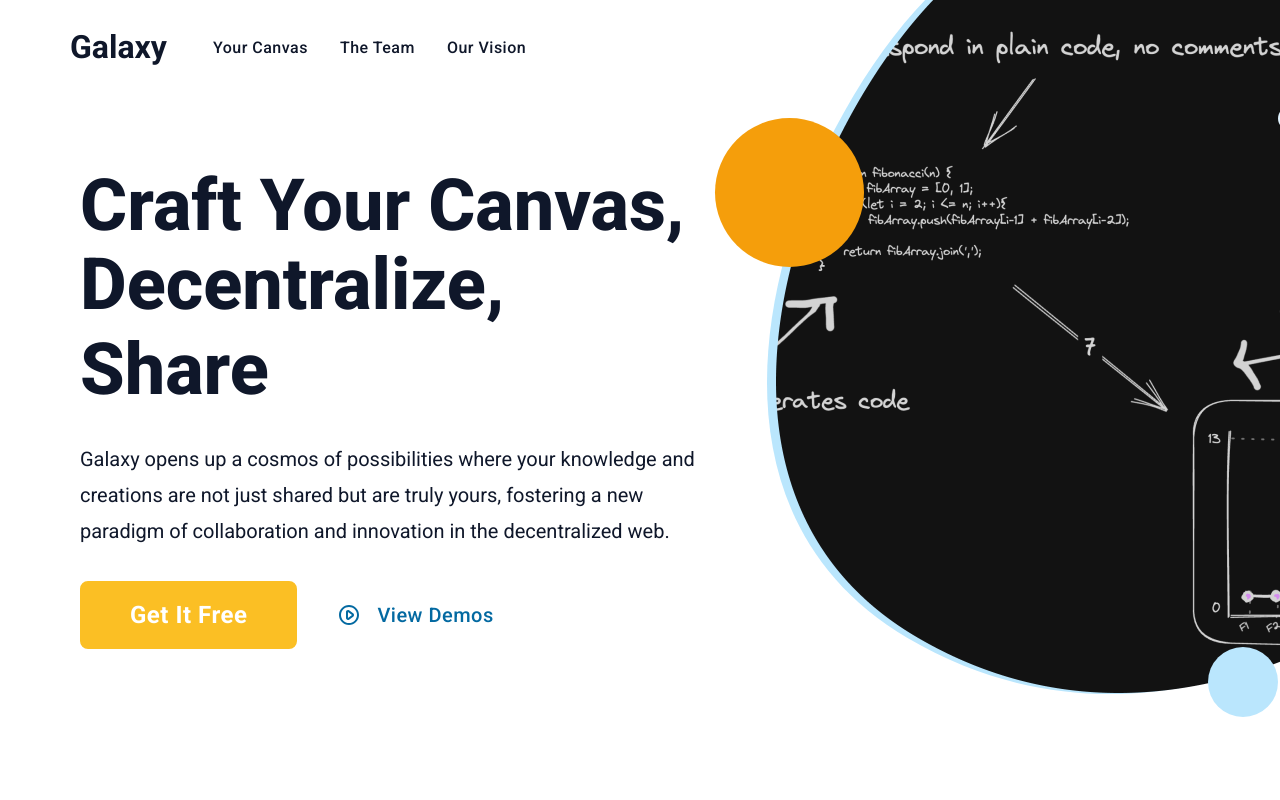
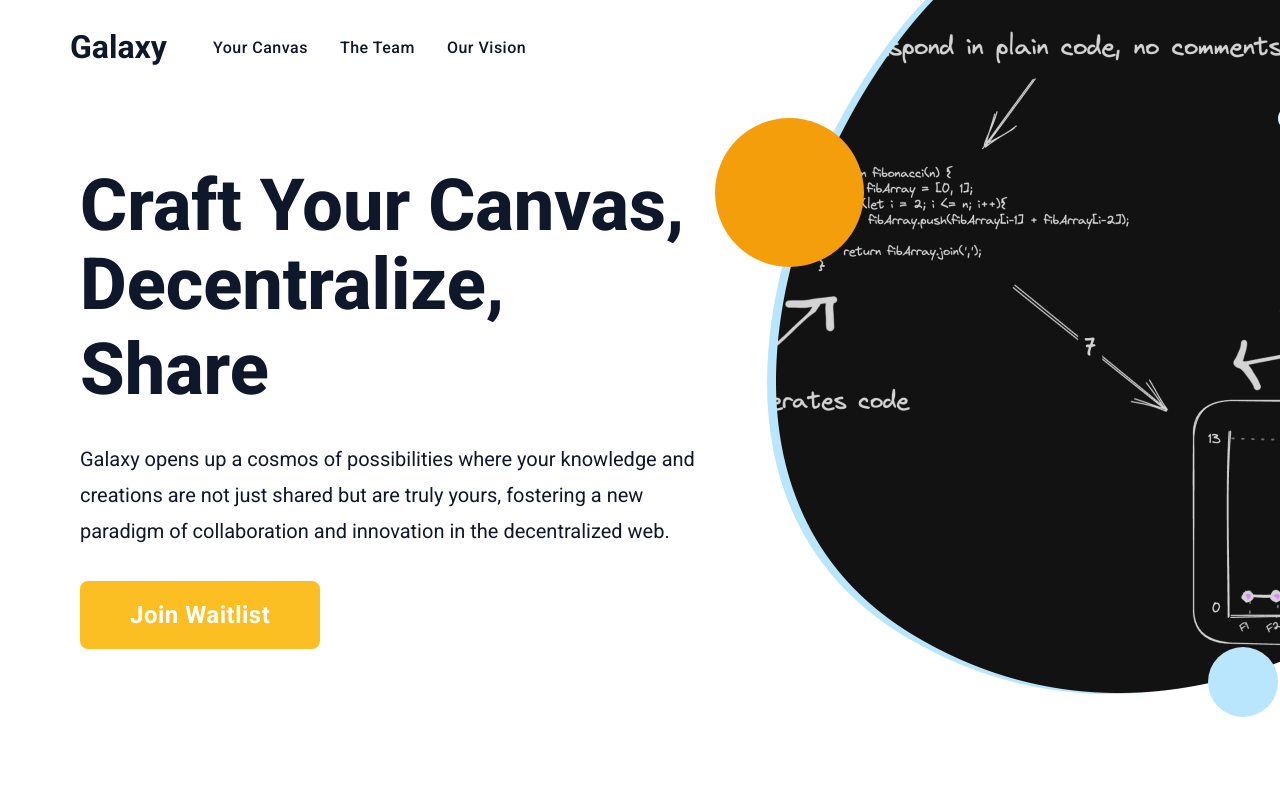
Before and after one commit to cali-gian/galaxy-landing, a website built with Parcel: page index.html in a window 1280 px wide. Shown: the top 800 px of the page. Built offline with nearby package versions, Linux system fonts and the light colour scheme.

Commit message:
Update index.html

```diff
--- a/index.html
+++ b/index.html
@@ -41,18 +41,7 @@
             <div class="buttons-group">
               <div class="button" id="buttonContainer">
                 <div class="text-container" id="buttonContainer">
-                  <b class="get-it-free">Get It Free </b>
-                </div>
-              </div>
-              <div class="button1" id="buttonContainer1">
-                <img
-                  class="icon-jam-icons-outline-l"
-                  alt=""
-                  src="./public/icon--jamicons--outline--logos--playcircle.svg"
-                />
-
-                <div class="text-container1">
-                  <div class="button-text">View Demos</div>
+                  <b class="get-it-free">Join Waitlist</b>
                 </div>
               </div>
             </div>
@@ -598,7 +587,7 @@
           <div class="buttons-group3">
             <div class="button2" id="buttonContainer2">
               <div class="text-container" id="buttonContainer2">
-                <b class="get-it-free">Get It Free </b>
+                <b class="get-it-free">Join Waitlist</b>
               </div>
             </div>
           </div>
@@ -3286,14 +3275,14 @@
       var buttonContainer = document.getElementById("buttonContainer");
       if (buttonContainer) {
         buttonContainer.addEventListener("click", function () {
-          window.open("https://forms.gle/pPEWKNf8242wvc2HA");
+          window.open("https://forms.gle/jzvhYED3KBfPBuSY8");
         });
       }
 
       var buttonContainer2 = document.getElementById("buttonContainer2");
       if (buttonContainer2) {
         buttonContainer2.addEventListener("click", function () {
-          window.open("https://forms.gle/pPEWKNf8242wvc2HA");
+          window.open("https://forms.gle/jzvhYED3KBfPBuSY8");
         });
       }
 
```
